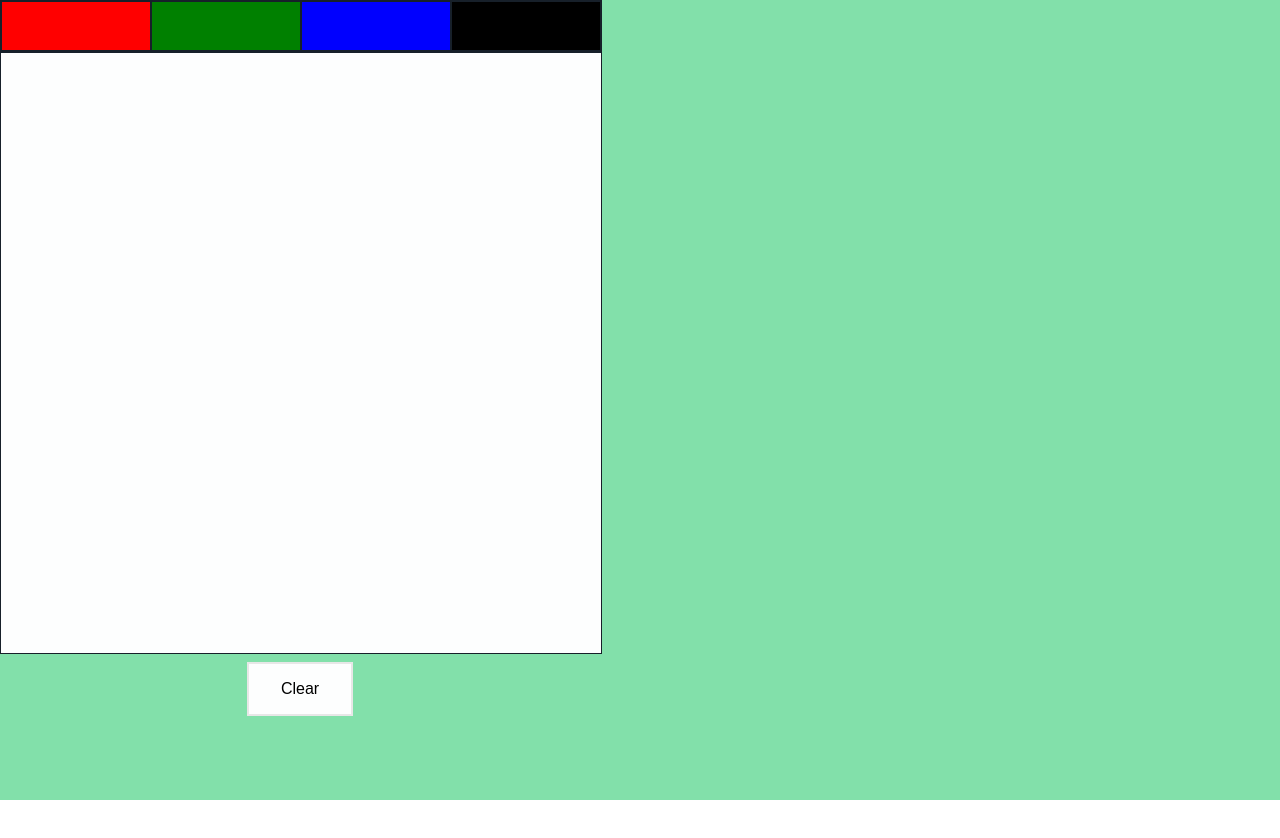
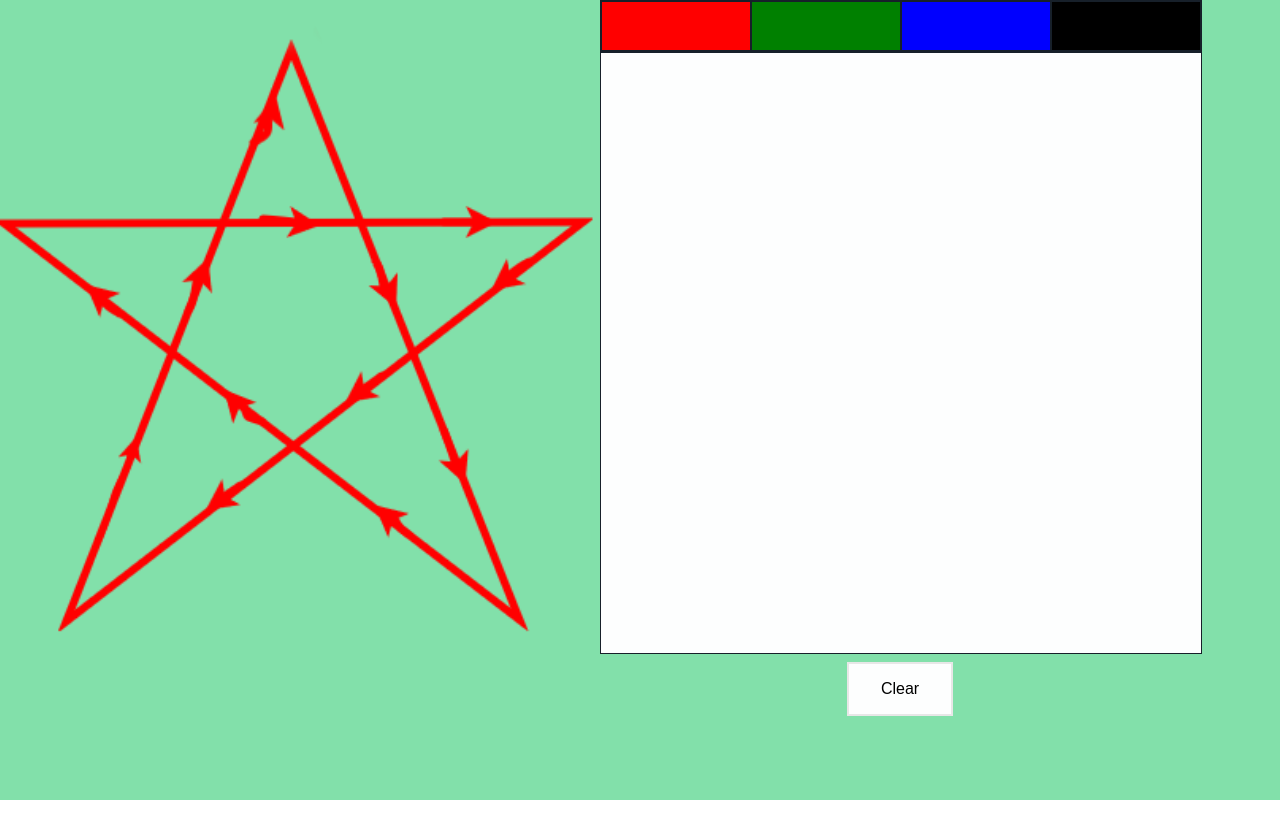
Before and after one commit to raadu/draw-captcha, a React (Create React App) app: page / in a window 1280 px wide. Shown: the top 838 px of the page. After the commit the page ends 800 px from the top, so only its background shows below. Built offline with nearby package versions, Linux system fonts and the light colour scheme.

Commit message:
sample image added

```diff
--- a/src/App.module.scss
+++ b/src/App.module.scss
@@ -3,3 +3,17 @@
     height: 100vh;
     background-color:#82E0AA;
 }
+
+.container div {
+    float: left;
+    clear: none;
+}
+
+.imageContainer {
+    width: 600px;
+    height: 715px;
+    background-color: #82E0AA;
+    background-size: cover;
+    background-repeat: no-repeat;
+    background-position: center;
+}
--- a/src/App.tsx
+++ b/src/App.tsx
@@ -5,7 +5,11 @@ import Canvas from './Canvas/Canvas';
 const App = () => {
   return (
     <div className={appCSS.mainWindow}>
+      <div className={appCSS.container}>
+      <div className={appCSS.imageContainer} style={{backgroundImage: "url(./sample/starRed.png)"}}></div>
       <Canvas width={600} height={600}/>
+      </div>
+
     </div>
   );
 } //end of App func comp
--- a/src/Canvas/Canvas.tsx
+++ b/src/Canvas/Canvas.tsx
@@ -149,7 +149,7 @@ const Canvas = ({width, height}: CanvasProps) => {
     return (
         <Fragment>
             <ColorPicker
-                width={600}
+                width={width}
                 height={50}
                 setStrokeStyle={setStrokeStyle}/>
 
@@ -159,7 +159,7 @@ const Canvas = ({width, height}: CanvasProps) => {
                 height={height}
                 width={width} />
 
-            <div className={canvasCSS.clearButton} style={{width:`${width}px`, height: `${height}px`}}>
+            <div className={canvasCSS.clearButton} style={{width:`${width}px`}}>
                 <button className={canvasCSS.button} onClick={()=>clearArea()}>Clear</button>
             </div>
         </Fragment>
```
Also changed, not shown: public/sample/starRed.png (added).
